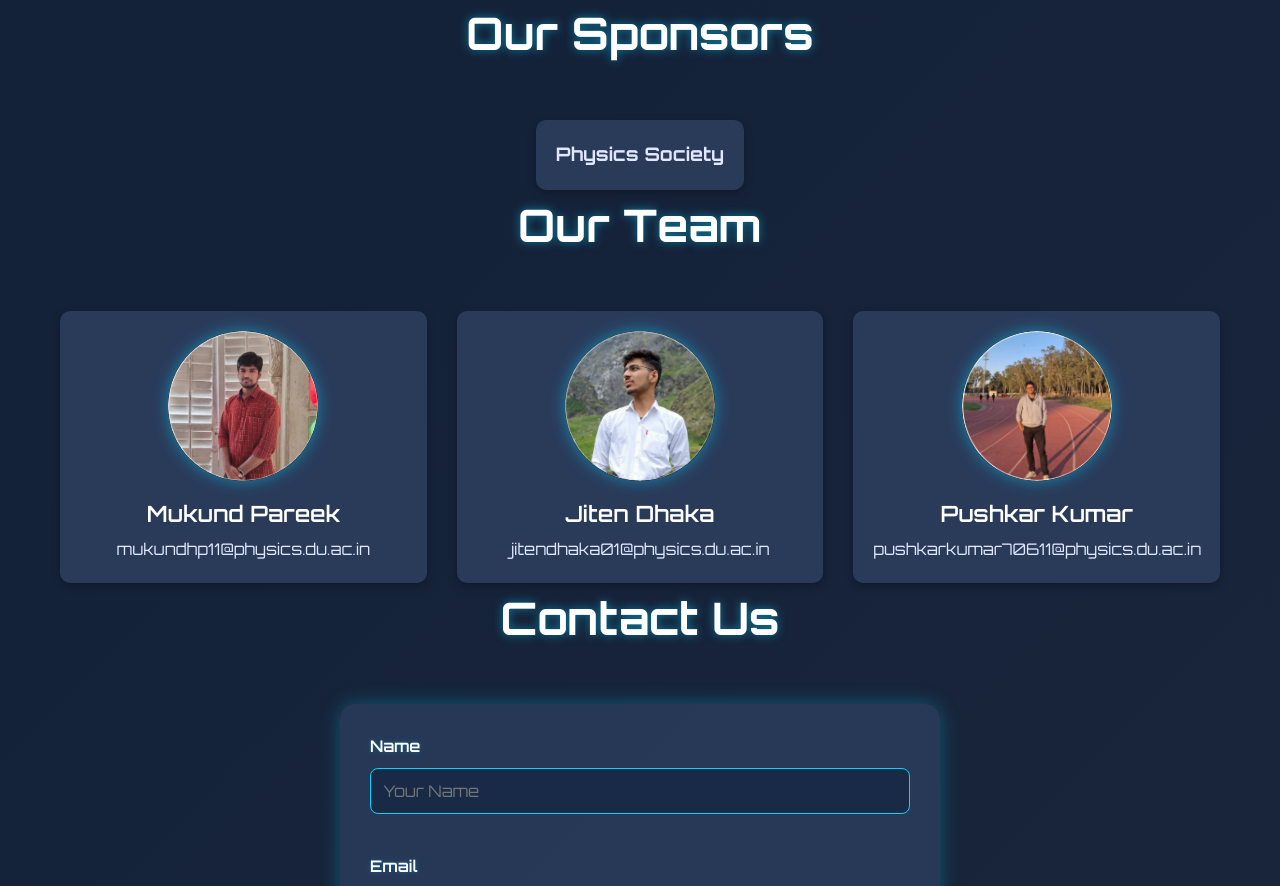
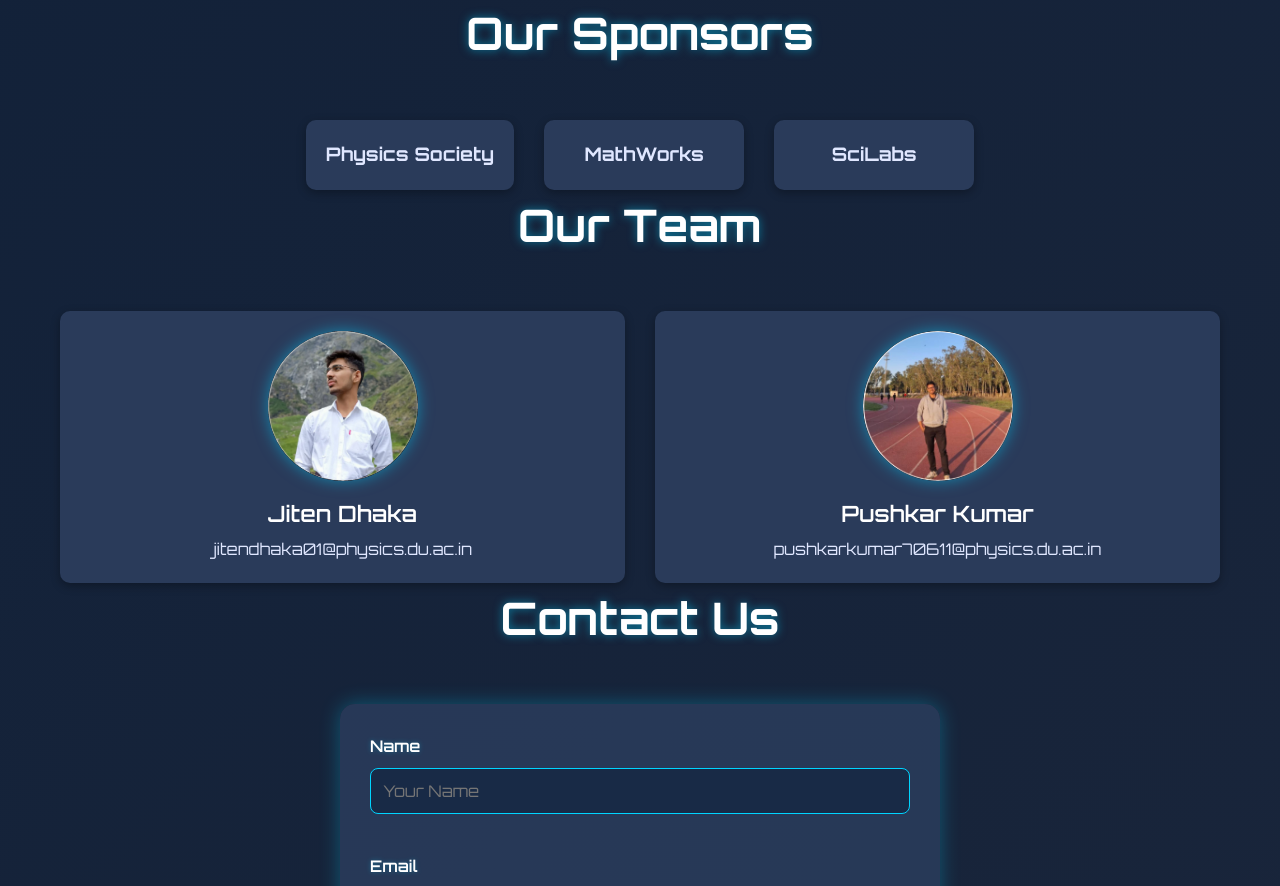
Before and after one commit to Jiten010/Science_Circus_Final, a React (Vite) app: page / in a window 1280 px wide. Shown: the part 3285-4171 px from the top of the page. Built offline with nearby package versions, Linux system fonts and the light colour scheme.

Commit message:
Update data.js
T_photo

```diff
--- a/src/data/data.js
+++ b/src/data/data.js
@@ -50,13 +50,13 @@ export const events = [
 
   export const sponsors = [
     { name: "Physics Society" },
-    /*{ name: "SpaceX" },
+    /*{ name: "SpaceX" },*/
     { name: "MathWorks" },
-    { name: "SciLabs" }*/
+    { name: "SciLabs" }
   ];
 
 export const teamMembers = [
-  { name: "Mukund Pareek", role: "mukundhp11@physics.du.ac.in", image: "human3.jpg" },
+  /*{ name: "Mukund Pareek", role: "mukundhp11@physics.du.ac.in", image: "human3.jpg" },*/
   { name: "Jiten Dhaka", role: "jitendhaka01@physics.du.ac.in", image: "human1.jpg" },
   { name: "Pushkar Kumar", role: "pushkarkumar70611@physics.du.ac.in", image: "human2.jpg" },
 ];
```
